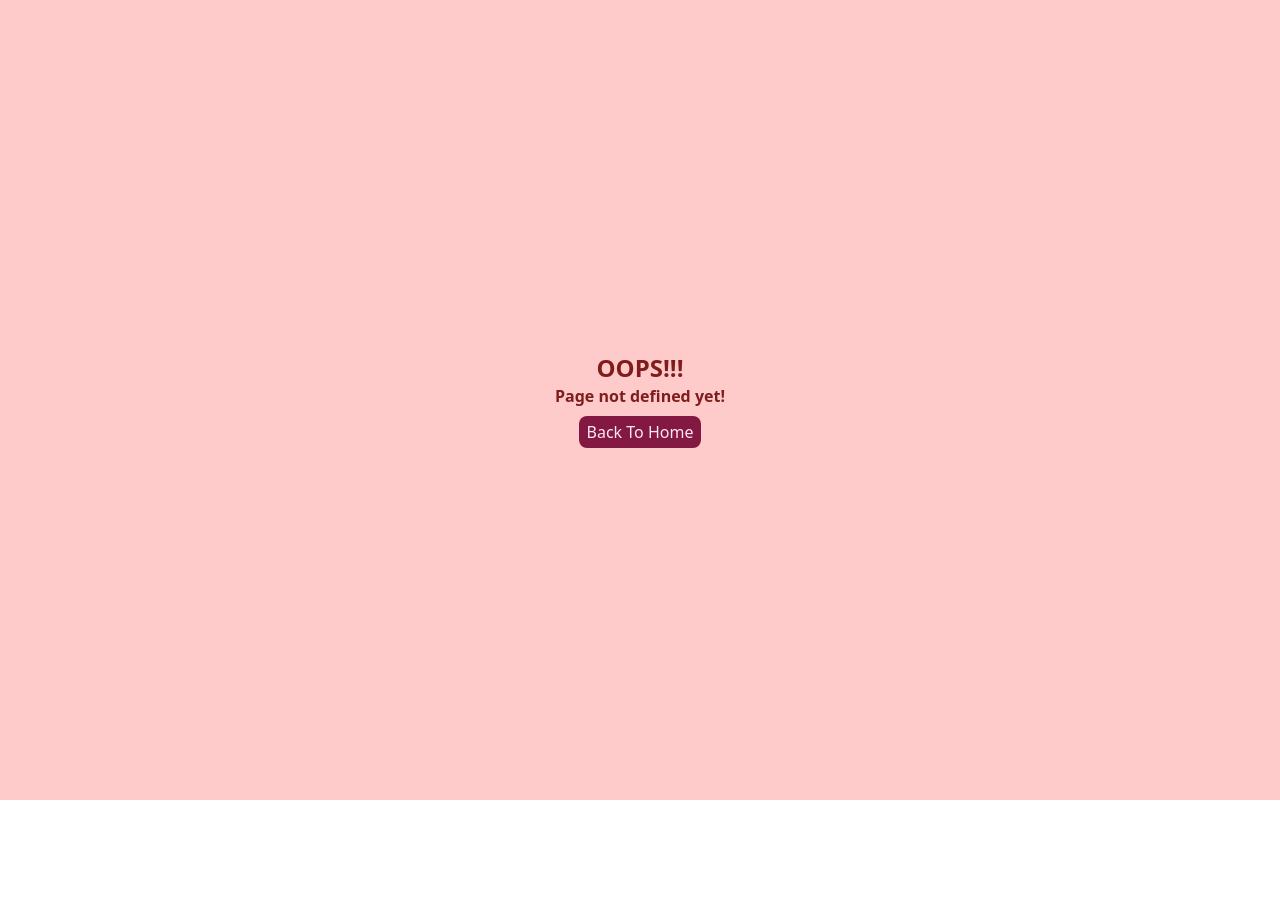
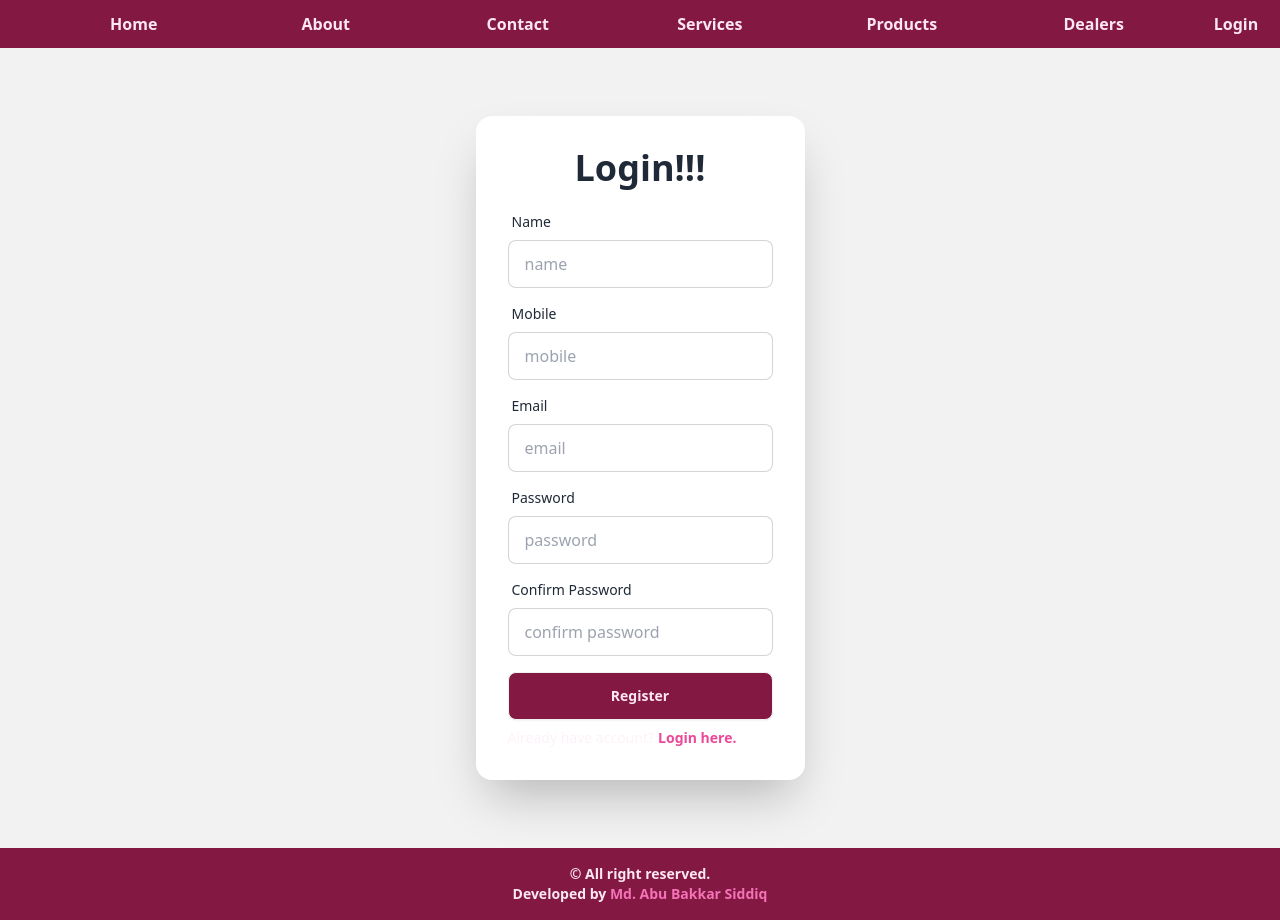
Before and after one commit to ab-siddiq/react-price-list, a React (Vite) app: page /register in a window 1280 px wide. Before the commit the page ends 800 px from the top, so only its background shows below. Built offline with nearby package versions, Linux system fonts and the light colour scheme; no server answers.

Commit message:
add registration form

```diff
--- a/src/components/Login/Login.jsx
+++ b/src/components/Login/Login.jsx
@@ -1,10 +1,19 @@
 import React, { useState } from "react";
 import { GoogleAuthProvider, getAuth, signInWithPopup } from "firebase/auth";
 import app from "../../firebase/firebase.init";
+import { Link } from "react-router-dom";
 const Login = (props) => {
   const [user, setUser] = useState(null);
   const auth = getAuth(app);
   const provider = new GoogleAuthProvider();
+
+  const handleLogin = (e) => {
+    e.preventDefault();
+    const form = e.target;
+    const email = form.email.value;
+    const password = form.password.value;
+    console.log(email, password);
+  };
   const handleGoogleSignIn = () => {
     signInWithPopup(auth, provider)
       .then((res) => {
@@ -20,15 +29,16 @@ const Login = (props) => {
   return (
     <div className="hero min-h-screen bg-base-200">
       <div className="hero-content flex-col lg:flex-row-reverse">
-
         <div className="card shrink-0 w-full max-w-sm shadow-2xl bg-base-100">
-          <form className="card-body"><h2 className="text-center text-4xl font-bold pb-2">Login!!!</h2>
+          <form onSubmit={handleLogin} className="card-body">
+            <h2 className="text-center text-4xl font-bold pb-2">Login!!!</h2>
             <div className="form-control">
               <label className="label">
                 <span className="label-text">Email</span>
               </label>
               <input
                 type="email"
+                name="email"
                 placeholder="email"
                 className="input input-bordered"
                 required
@@ -40,6 +50,7 @@ const Login = (props) => {
               </label>
               <input
                 type="password"
+                name="password"
                 placeholder="password"
                 className="input input-bordered"
                 required
@@ -50,10 +61,24 @@ const Login = (props) => {
                 </a>
               </label>
             </div>
-            <div className="form-control mt-6 gap-5 ">
-              <button className="btn hover:bg-pink-300 hover:text-pink-900 bg-pink-900 text-pink-100">Login</button>
-              <button onClick={handleGoogleSignIn} className="btn hover:bg-pink-300 hover:text-pink-900 bg-pink-900 text-pink-100">Login With Google</button>
+            <div className="form-control  gap-5 ">
+              <button className="btn hover:bg-pink-300 hover:text-pink-900 bg-pink-900 text-pink-100">
+                Login
+              </button>
+              <button
+                onClick={handleGoogleSignIn}
+                className="btn hover:bg-pink-300 hover:text-pink-900 bg-pink-900 text-pink-100"
+              >
+                Login With Google
+              </button>
             </div>
+            <label className="flex items-center gap-1 text-sm">
+              <span className="text-pink-50">New to PriceList?</span>
+              <Link to="/register" className=" font-bold text-pink-500">
+                {" "}
+                Register here!
+              </Link>
+            </label>
           </form>
         </div>
       </div>
--- /dev/null
+++ b/src/components/Register/Register.jsx
@@ -0,0 +1,100 @@
+import React from "react";
+import { Link } from "react-router-dom";
+
+const Register = () => {
+  const handleRegister = (e) => {
+    e.preventDefault();
+    const form = e.target
+    const name = form.name.value
+    const email = form.email.value
+    const mobile = form.mobile.value
+    const password = form.password.value
+    const confirmPassword = form.confirmPassword.value
+    console.log(name, email, mobile, password, confirmPassword)
+  };
+  return (
+    <div className="hero min-h-screen bg-base-200">
+      <div className="hero-content flex-col lg:flex-row-reverse">
+        <div className="card shrink-0 w-full max-w-sm shadow-2xl bg-base-100">
+          <form onSubmit={handleRegister} className="card-body">
+            <h2 className="text-center text-4xl font-bold pb-2">Login!!!</h2>
+            <div className="form-control">
+              <label className="label">
+                <span className="label-text">Name</span>
+              </label>
+              <input
+                type="text"
+                name="name"
+                placeholder="name"
+                className="input input-bordered"
+                required
+              />
+            </div>
+            <div className="form-control">
+              <label className="label">
+                <span className="label-text">Mobile</span>
+              </label>
+              <input
+                type="text"
+                name="mobile"
+                placeholder="mobile"
+                className="input input-bordered"
+                required
+              />
+            </div>
+            <div className="form-control">
+              <label className="label">
+                <span className="label-text">Email</span>
+              </label>
+              <input
+                type="email"
+                name="email"
+                placeholder="email"
+                className="input input-bordered"
+                required
+              />
+            </div>
+            <div className="form-control">
+              <label className="label">
+                <span className="label-text">Password</span>
+              </label>
+              <input
+                type="password"
+                name="password"
+                placeholder="password"
+                className="input input-bordered"
+                required
+              />
+            </div>
+            <div className="form-control">
+              <label className="label">
+                <span className="label-text">Confirm Password</span>
+              </label>
+              <input
+                type="password"
+                name="confirmPassword"
+                placeholder="confirm password"
+                className="input input-bordered"
+                required
+              />
+            </div>
+            <div className="form-control mt-2  gap-5 ">
+              <button className="btn hover:bg-pink-300 hover:text-pink-900 bg-pink-900 text-pink-100">
+                Register
+              </button>
+            </div>
+            <label className="flex items-center gap-1 text-sm">
+              <span className="text-pink-50">Already have account?</span>
+              <Link to="/login" className=" font-bold text-pink-500">
+                {" "}
+                Login here.
+              </Link>
+            </label>
+          </form>
+        </div>
+      </div>
+    </div>
+  );
+};
+
+export default Register;
--- a/src/main.jsx
+++ b/src/main.jsx
@@ -9,6 +9,7 @@ import Dealers from "./components/Dealers/Dealers";
 import BuyProduct from "./components/BuyProduct/BuyProduct";
 import PageLoading from "./components/PageLoading/PageLoading";
 import Login from "./components/Login/Login";
+import Register from "./components/Register/Register";
 const router = createBrowserRouter([
   {
     path: "/",
@@ -67,6 +68,10 @@ const router = createBrowserRouter([
         path: "/login",
         element: <Login></Login>,
       },
+      {
+        path: "/register",
+        element: <Register></Register>,
+      },
     ],
   },
 ]);
```
